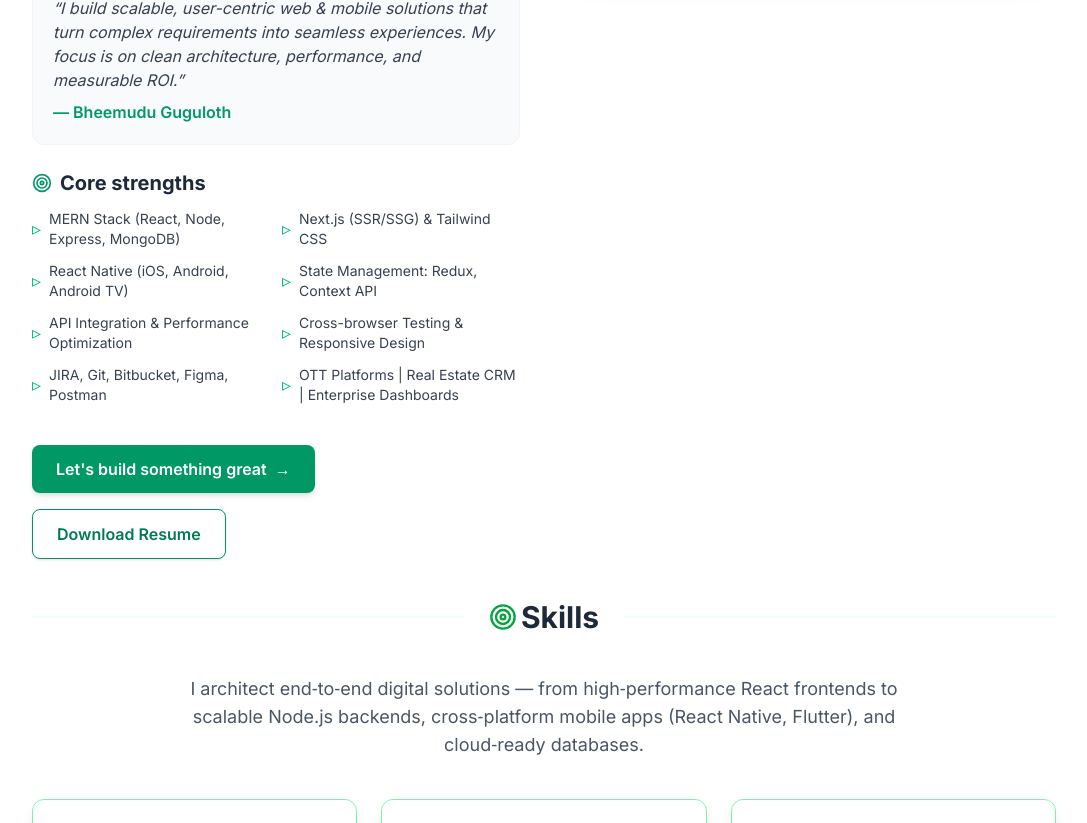
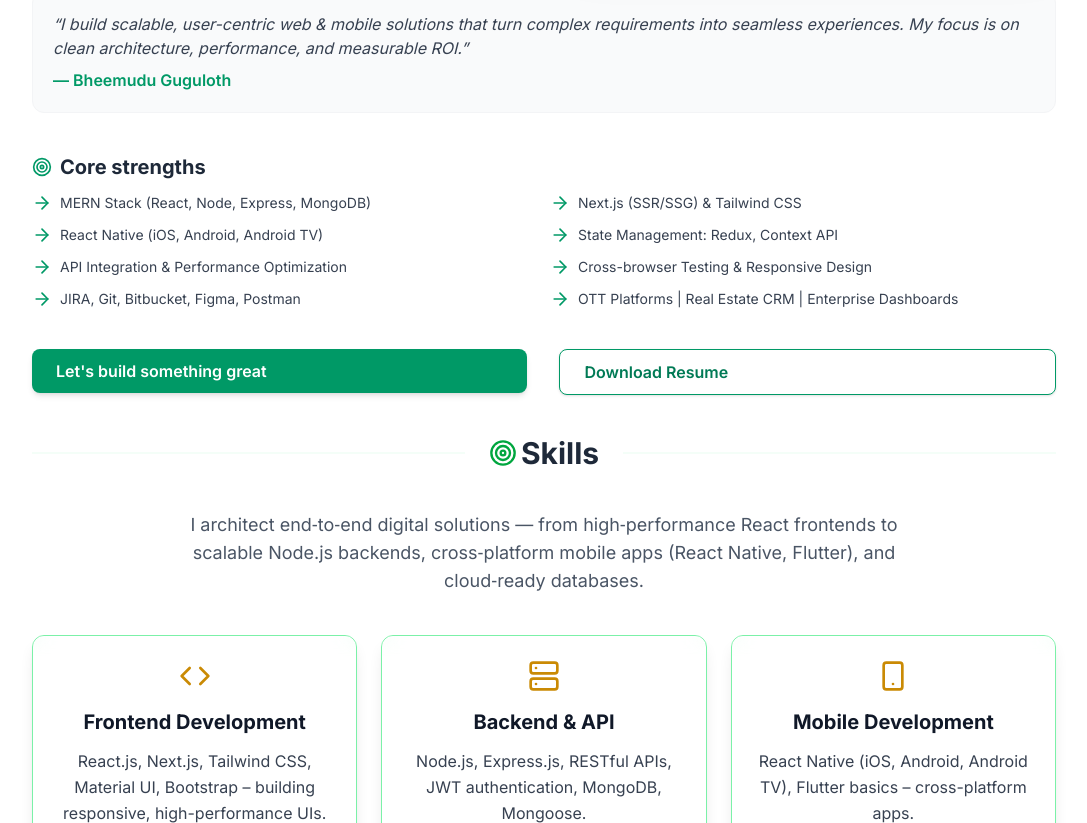
Before and after one commit to bheema-284/portfolio, a Next.js app: page / in a window 1280 px wide. Shown: the part 1977-2800 px from the top of the page, without its empty margins (96-1183 px from the left). Built offline with nearby package versions, Linux system fonts and the light colour scheme.

Commit message:
refactor: handle about section

```diff
--- a/app/page.js
+++ b/app/page.js
@@ -1,6 +1,6 @@
 "use client";
 import React, { useState, useEffect, useRef, createRef, useContext } from "react";
-import { User, Mail, BarChart3, Plane, Award, Target, Lightbulb, FolderGit2, Star } from 'lucide-react';
+import { User, Mail, BarChart3, Plane, Award, Target, Lightbulb, FolderGit2, Star, ArrowRight } from 'lucide-react';
 import { motion } from 'framer-motion';
 import Image from "next/image";
 import Loader from "./components/loader";
@@ -272,7 +272,7 @@ export default function Home() {
           {/* Left column: narrative */}
           <div className="space-y-6">
             {/* Tagline / role */}
-            <div className="inline-block px-3 py-1 bg-emerald-100 text-emerald-800 rounded-full text-sm font-semibold">
+            <div className="inline-block px-3 py-1 bg-emerald-100 text-emerald-800 rounded-full text-xs sm:text-sm font-semibold">
               MERN Stack Architect | 3.5+ Years of Scale
             </div>
 
@@ -282,7 +282,7 @@ export default function Home() {
             </h2>
 
             {/* Main description + two additional paragraphs */}
-            <p className="text-gray-600 text-lg leading-relaxed">{about.description}</p>
+            <p className="text-gray-600 text-md sm:text-lg leading-relaxed">{about.description}</p>
 
             {/* Metrics row (impact numbers) */}
             <div className="grid grid-cols-2 gap-4 pt-2">
@@ -303,6 +303,18 @@ export default function Home() {
                 <div className="text-sm text-gray-500">API Integrations</div>
               </div>
             </div>
+          </div>
+
+          {/* Right column: Professional image - hidden on mobile, visible on desktop */}
+          <div className="hidden md:block relative w-full h-[30rem] sm:h-[500px] md:h-[600px] rounded-2xl overflow-hidden shadow-2xl">
+            <img
+              src={about.imageUrl}
+              alt="Bheemudu Guguloth – MERN Stack Developer"
+              className="w-full h-full object-cover object-top transition-all duration-500 hover:scale-105"
+            />
+            <div className="absolute inset-0 bg-gradient-to-t from-black/20 via-transparent to-transparent pointer-events-none" />
+          </div>
+        </div>
 
         {/* Mission statement */}
         <div className="bg-gray-50 p-5 rounded-xl border border-gray-100">
@@ -312,29 +324,28 @@ export default function Home() {
           </p>
           <p className="text-emerald-600 font-semibold mt-2">— Bheemudu Guguloth</p>
         </div>
-
-            {/* Core strengths (all highlights) */}
-            <div>
+        {/* Core strengths - left side on desktop */}
+        <div className="flex-1">
           <h3 className="text-xl font-bold mb-3 flex items-center gap-2">
             <Target size={20} className="text-emerald-600" /> Core strengths
           </h3>
           <ul className="grid grid-cols-2 gap-3">
             {about.highlights.map((highlight, idx) => (
               <li key={idx} className="flex items-center gap-2 text-gray-700">
-                    <span className="text-emerald-500 text-lg">▹</span>
-                    <span className="text-sm">{highlight}</span>
+                <span className="text-emerald-500 text-md sm:text-lg"><ArrowRight size={20} className="text-emerald-600"/></span>
+                <span className="text-xs sm:text-sm">{highlight}</span>
               </li>
             ))}
           </ul>
         </div>
 
-            {/* CTA buttons: Contact + Resume */}
-            <div className="flex flex-wrap gap-4 pt-4">
+        {/* Buttons container - right side on desktop with flex direction row */}
+        <div className="flex flex-col md:flex-row md:justify-between md:items-start gap-6 md:gap-8">
           <a
             href="#contact"
-                className="inline-flex items-center gap-2 bg-emerald-600 text-white px-6 py-3 rounded-lg font-semibold hover:bg-emerald-700 transition shadow-md"
+            className="w-full inline-flex items-center gap-2 bg-emerald-600 text-white px-6 py-2.5 rounded-lg font-semibold hover:bg-emerald-700 transition shadow-md"
           >
-                Let's build something great <span>→</span>
+            Let's build something great
           </a>
           {about.resume && (() => {
             // Extract Google Drive file ID from the URL
@@ -348,25 +359,12 @@ export default function Home() {
                 href={directDownloadLink}
                 download
                 rel="noopener noreferrer"
-                    className="inline-flex items-center gap-2 bg-white border border-emerald-600 text-emerald-700 px-6 py-3 rounded-lg font-semibold hover:bg-emerald-50 transition shadow-sm"
-                    onClick={() => { }}
+                className="w-full inline-flex mt-4 sm:mt-0 items-center gap-2 bg-white border border-emerald-600 text-emerald-700 px-6 py-2.5 rounded-lg font-semibold hover:bg-emerald-50 transition shadow-sm"
               >
                 Download Resume
               </a>
             );
           })()}
-            </div>
-          </div>
-
-          {/* Right column: Professional image */}
-          <div className="relative w-full h-[30rem] sm:h-[500px] md:h-[600px] rounded-2xl overflow-hidden shadow-2xl">
-            <img
-              src={about.imageUrl}
-              alt="Bheemudu Guguloth – MERN Stack Developer"
-              className="w-full h-full object-cover object-top transition-all duration-500 hover:scale-105"
-            />
-            <div className="absolute inset-0 bg-gradient-to-t from-black/20 via-transparent to-transparent pointer-events-none" />
-          </div>
         </div>
       </div>
     );
@@ -403,7 +401,7 @@ export default function Home() {
       <div className="absolute hidden sm:block left-4 md:left-1/2 top-0 h-full w-0.5 bg-green-700/80 transform -translate-x-1/2"></div>
       {pageData.experience.timeline.map((item, index) => (
         <div key={index} className={`mb-12 relative flex items-stretch ${index % 2 === 0 ? 'md:flex-row' : 'md:flex-row-reverse'}`}>
-          <div className="absolute hidden sm:block left-4 md:left-1/2 top-4.5 w-4 h-4 rounded-full bg-green-500 transform -translate-x-1/2 border-4 border-blue-500/60 z-10"></div>
+          <div className="absolute hidden sm:block left-4 md:left-1/2 top-4.5 w-4 h-4 rounded-full bg-green-500 transform -translate-x-1/2 border-4 border-[#2596be] z-10"></div>
           <div className={`md:w-1/2 ${index % 2 === 0 ? "md:pr-8" : "md:pl-8"} flex`}>
             <div className="p-6 backdrop-blur-sm rounded-lg flex flex-col items-center justify-center text-center w-full h-full border border-gray-300 bg-white/70 hover:bg-green-50 transition-all duration-300">
               <h3 className="text-xl font-extrabold mt-1 text-gray-900 px-3 py-1 inline-block rounded-md bg-green-100">{item.role}</h3>
@@ -430,7 +428,7 @@ export default function Home() {
           <div className="hidden md:flex md:w-1/2 px-10">
             <div className="p-6 text-green-600 w-[70%] text-center">
               <div className="flex flex-col items-center">
-                <div className="relative w-full h-0.5 bg-gradient-to-r from-white via-green-400 to-blue-500 rounded-full">
+                <div className="relative w-full h-0.5 bg-gradient-to-r from-white via-green-400 to-[#2596be] rounded-full">
                   <div className="absolute -top-3.5 left-0 text-3xl font-bold transform -translate-y-1">{item.period.split(' – ')[0]}</div>
                   <div className="absolute -bottom-8 right-0 text-sm font-semibold opacity-75 transform -translate-y-1">{item.period.split(' – ')[1] || 'Present'}</div>
                 </div>
@@ -541,7 +539,7 @@ export default function Home() {
 
           <div className="flex gap-4 mt-auto">
             {project.link && (
-              <a href={project.link} target="_blank" rel="noopener noreferrer" className="text-blue-600 hover:underline text-sm">
+              <a href={project.link} target="_blank" rel="noopener noreferrer" className="text-[#2596be] hover:underline text-sm">
                 Live Demo →
               </a>
             )}
@@ -814,7 +812,7 @@ export default function Home() {
             }}
           >
             <span
-              className={`absolute bottom-green-600/70 h-full bg-green-600/70 rounded-full transition-all duration-500 ease-in-out z-30`}
+              className={`absolute bottom-[#3fb32e]/70 h-full bg-green-600/70 rounded-full transition-all duration-500 ease-in-out z-30`}
               style={{
                 width: activeIndicator.width,
                 left: activeIndicator.left,
```
Lines whose indentation alone changed are shown as unchanged.
